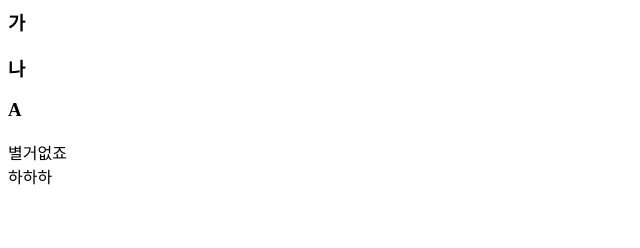
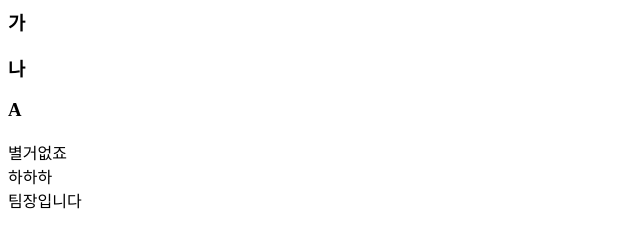
Before and after one commit to ty1329/htmlTest, a plain HTML site: page index.html in a window 1280 px wide. Shown: the whole page, without its empty margins (0-640 px from the left). Drawn offline with Linux system fonts and the light colour scheme.

Commit message:
2016-11-01 팀장버전1 apple

```diff
--- a/index.html
+++ b/index.html
@@ -8,5 +8,8 @@
 
 			<div>별거없죠</div>
 		<div>하하하</div>
+
+		<div>팀장입니다</div>
+
 	</body>
 </html>
```
